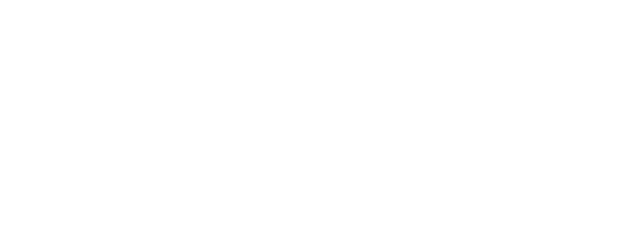
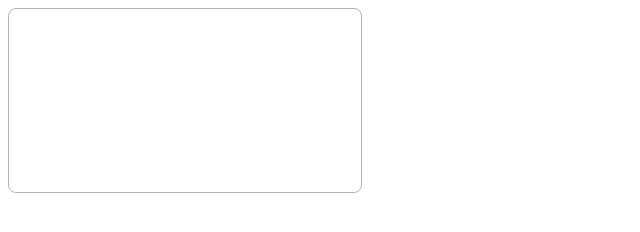
Before and after one commit to js-tasks-ru/htmlcss-20211021_ultimatevs, a website: page 04-lection2/01-histogram/index.html in a window 1280 px wide. Shown: the whole page, without its empty margins (0-640 px from the left). Drawn offline with Linux system fonts and the light colour scheme.

Commit message:
start histogram

```diff
--- a/04-lection2/01-histogram/histogram.css
+++ b/04-lection2/01-histogram/histogram.css
@@ -0,0 +1,9 @@
+.wrapper {
+    display: flex;
+    width: 354px;
+    height: 185px;
+    background: var(--white);
+    border: 1px solid var(--grey-3);
+    box-sizing: border-box;
+    border-radius: 8px;
+}
--- a/04-lection2/01-histogram/index.html
+++ b/04-lection2/01-histogram/index.html
@@ -6,6 +6,8 @@
         <link rel="stylesheet" href="./histogram.css">
     </head>
     <body>
+        <div class="wrapper">
 
+        </div>
     </body>
 </html>
```
